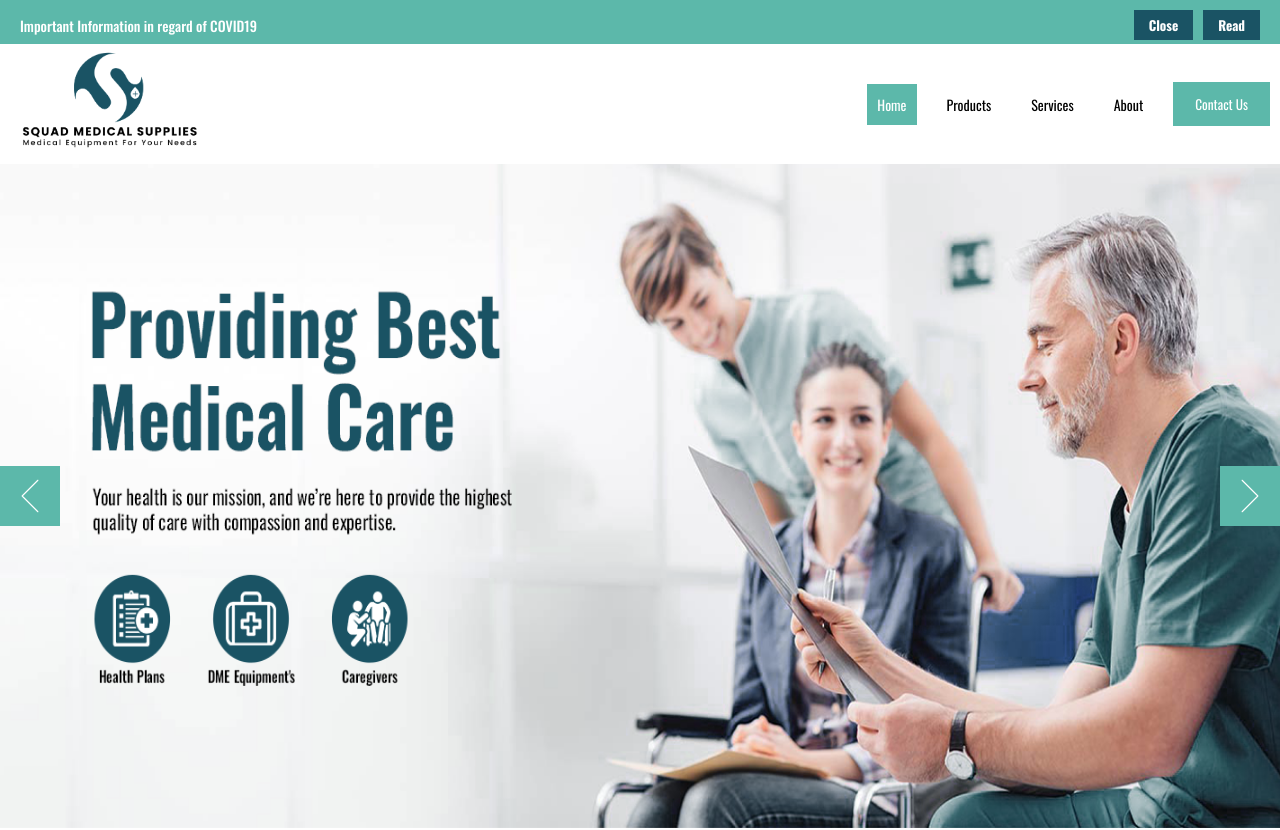
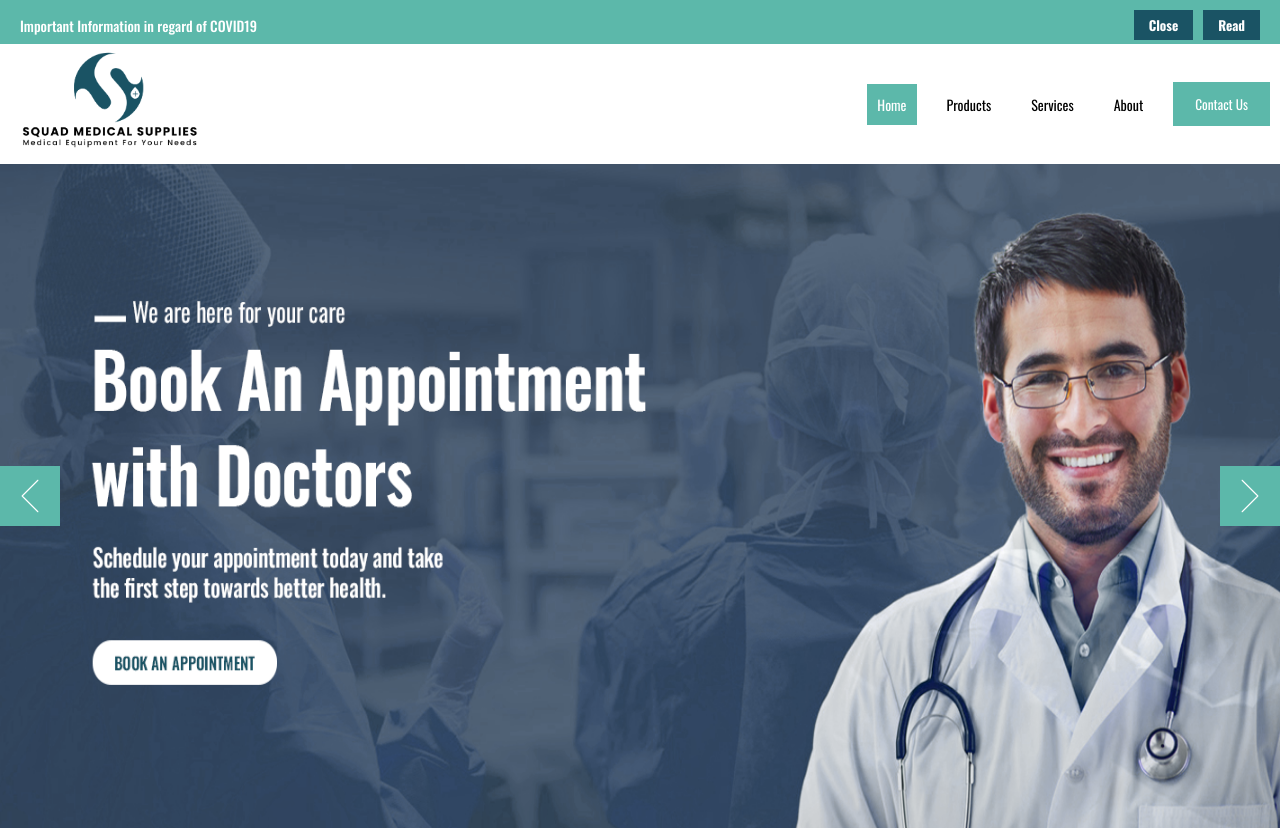
Before and after one commit to MKashanButt/squad-medical-supplies, a Next.js app: page / in a window 1280 px wide. Shown: the top 830 px of the page. Built offline with nearby package versions, Linux system fonts and the light colour scheme.

Commit message:
added another hero slider slide

```diff
--- a/src/app/page.tsx
+++ b/src/app/page.tsx
@@ -114,9 +114,9 @@ export default function Home() {
           <SwiperSlide className={`${styles.slide} ${styles.slideOne}`}>
             <Image src={HeroSlideOne} alt="" className={styles.image} />
           </SwiperSlide>
-          {/* <SwiperSlide className={styles.slide}>
+          <SwiperSlide className={styles.slide}>
             <Image src={HeroSlideTwo} alt="" className={styles.image} />
-          </SwiperSlide> */}
+          </SwiperSlide>
           <SwiperSlide className={`${styles.slide} ${styles.slideLast}`}>
             <Image src={HeroSlideThree} alt="" className={styles.image} />
           </SwiperSlide>
```
